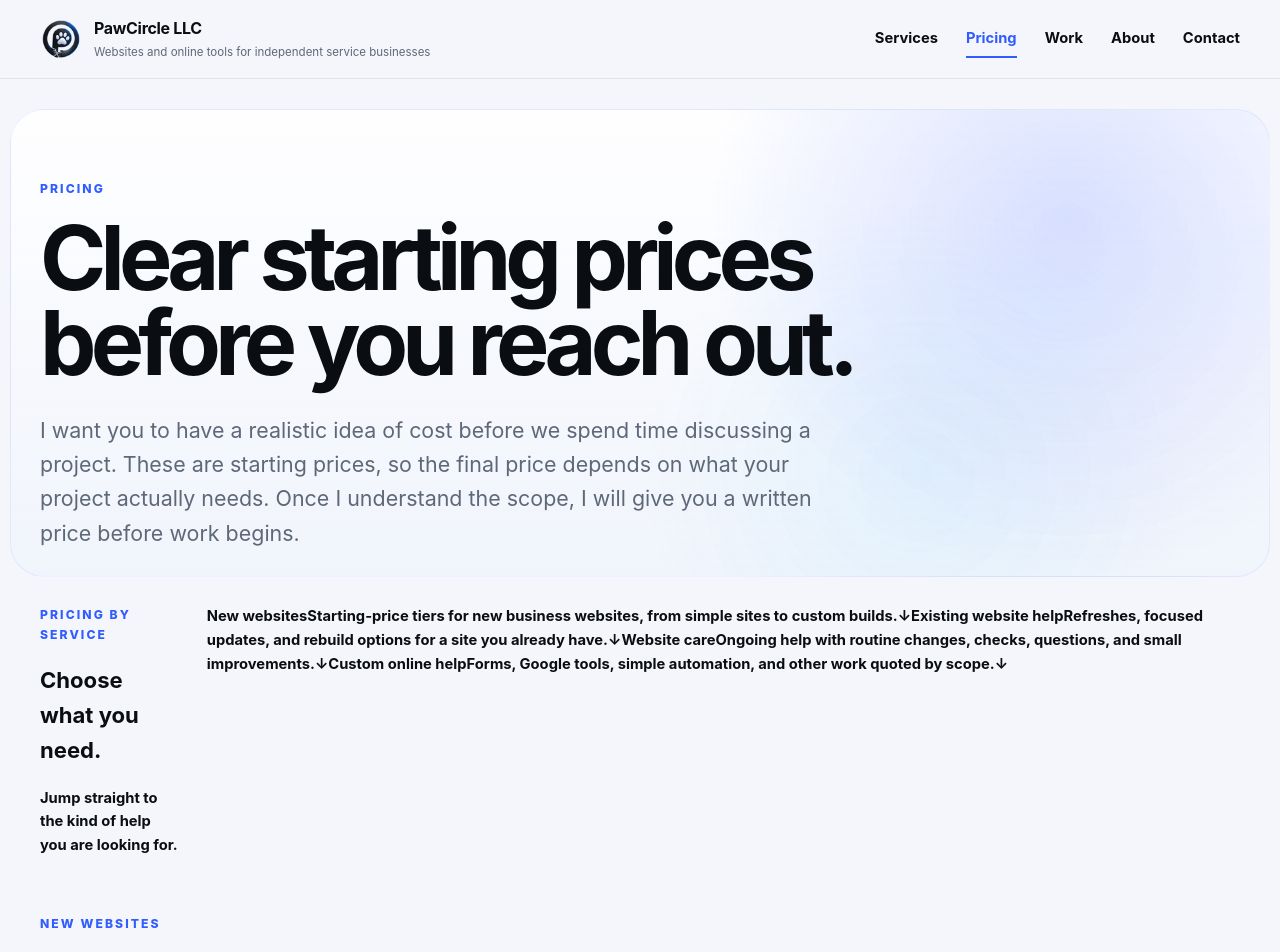
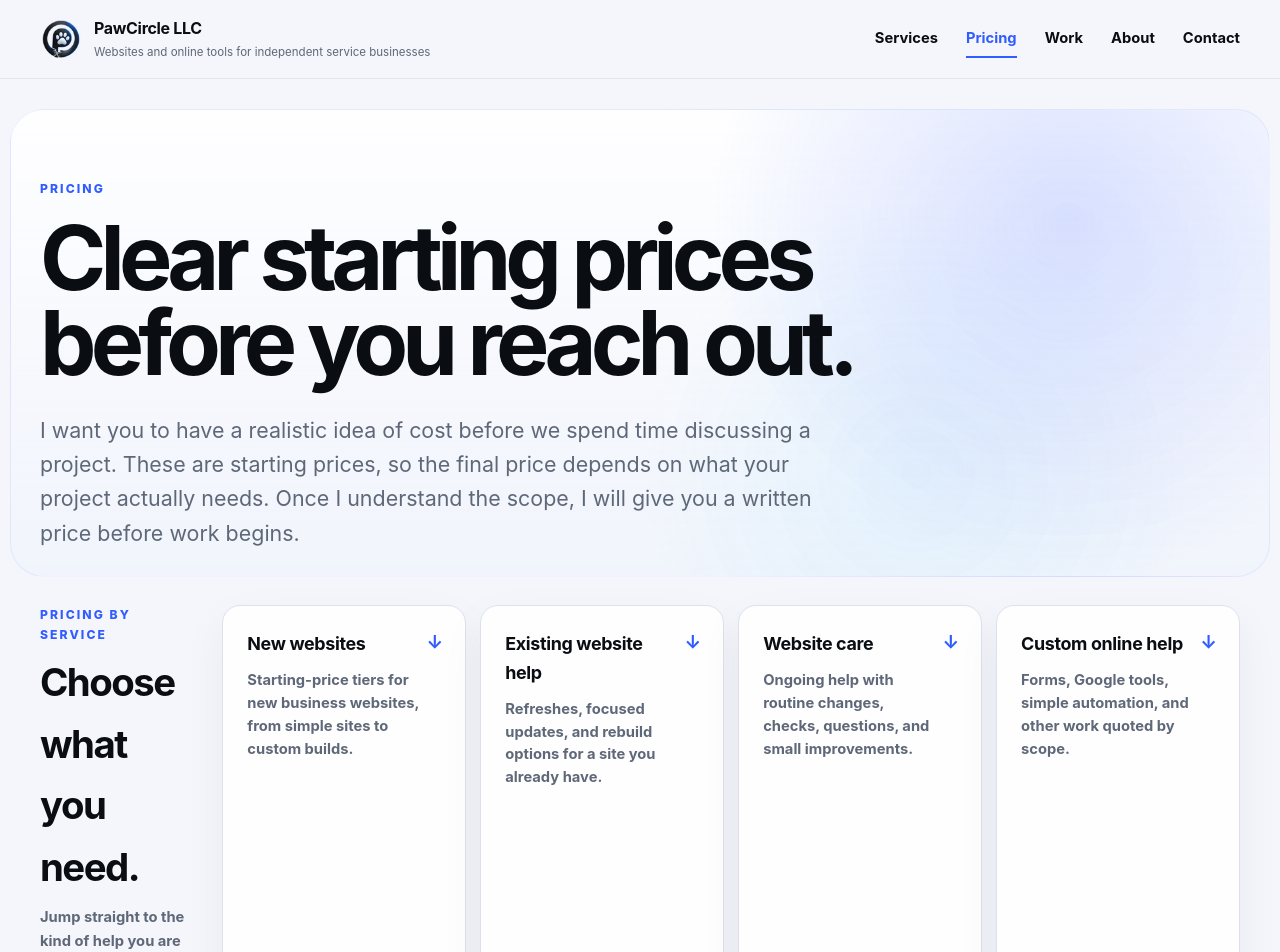
Before and after one commit to reaaland/pawcircle-llc-site, a Next.js app: page /pricing in a window 1280 px wide. Shown: the top 952 px of the page. Built offline with nearby package versions, Linux system fonts and the light colour scheme.

Commit message:
Style pricing category navigation

```diff
--- a/app/pricing.css
+++ b/app/pricing.css
@@ -1,3 +1,83 @@
+.pricing-category-nav {
+  padding-bottom: 34px;
+}
+
+.pricing-category-heading {
+  max-width: 720px;
+  margin-bottom: 18px;
+}
+
+.pricing-category-heading h2 {
+  margin: 8px 0 8px;
+  font-size: clamp(1.8rem, 3vw, 2.7rem);
+  letter-spacing: -.04em;
+}
+
+.pricing-category-heading > p:last-child {
+  margin: 0;
+  color: var(--muted);
+}
+
+.pricing-category-grid {
+  display: grid;
+  grid-template-columns: repeat(4, minmax(0, 1fr));
+  gap: 14px;
+}
+
+.pricing-category-card {
+  position: relative;
+  display: flex;
+  min-height: 168px;
+  flex-direction: column;
+  gap: 10px;
+  border: 1px solid var(--line);
+  border-radius: var(--radius);
+  background: rgba(255, 255, 255, .9);
+  box-shadow: 0 16px 45px rgba(24, 34, 58, .05);
+  padding: 24px 46px 24px 24px;
+  color: var(--ink);
+  text-decoration: none;
+  transition: transform .18s ease, border-color .18s ease, box-shadow .18s ease;
+}
+
+.pricing-category-card:hover,
+.pricing-category-card:focus-visible {
+  transform: translateY(-2px);
+  border-color: var(--blue);
+  box-shadow: 0 20px 50px rgba(24, 34, 58, .09);
+}
+
+.pricing-category-card:focus-visible {
+  outline: 3px solid var(--blue-soft);
+  outline-offset: 3px;
+}
+
+.pricing-category-card strong {
+  font-size: 1.12rem;
+  letter-spacing: -.02em;
+}
+
+.pricing-category-card span {
+  color: var(--muted);
+  line-height: 1.55;
+}
+
+.pricing-category-card b {
+  position: absolute;
+  top: 22px;
+  right: 22px;
+  color: var(--blue);
+  font-size: 1.15rem;
+}
+
+.pricing-anchor {
+  scroll-margin-top: 110px;
+}
+
+#website-care {
+  scroll-margin-top: 110px;
+}
+
 .pricing-grid {
   display: grid;
   grid-template-columns: repeat(3, minmax(0, 1fr));
@@ -160,6 +240,7 @@
 }
 
 @media (max-width: 960px) {
+  .pricing-category-grid,
   .pricing-grid,
   .expectation-grid {
     grid-template-columns: repeat(2, minmax(0, 1fr));
@@ -167,9 +248,14 @@
 }
 
 @media (max-width: 620px) {
+  .pricing-category-grid,
   .pricing-grid,
   .expectation-grid {
     grid-template-columns: 1fr;
+  }
+
+  .pricing-category-card {
+    min-height: 0;
   }
 
   .pricing-card,
```
